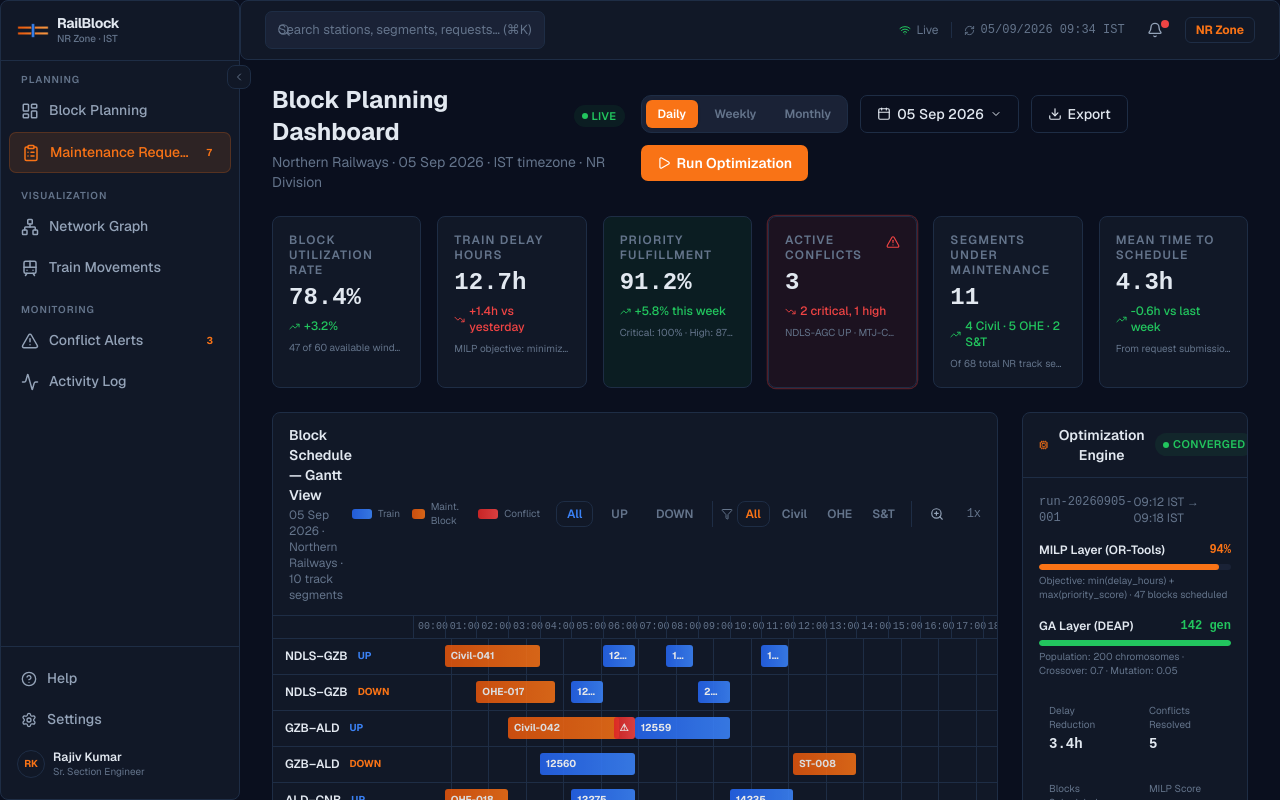
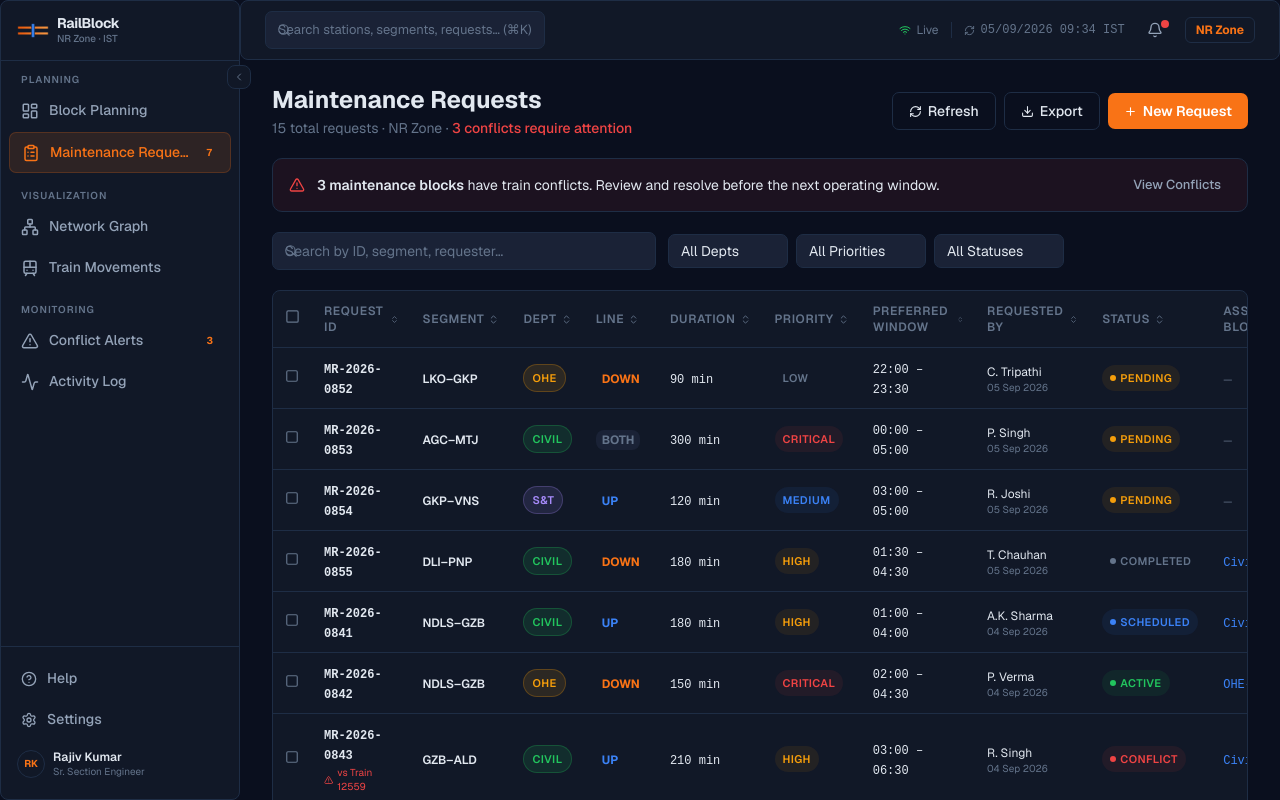
Before and after one commit to krishnapandey16760/SIH27, a Next.js app: page /maintenance-request-management in a window 1280 px wide. Built offline with nearby package versions, Linux system fonts and the light colour scheme.

Commit message:
maintenance list fixed

```diff
--- a/src/app/layout.tsx
+++ b/src/app/layout.tsx
@@ -44,9 +44,7 @@ export default function RootLayout({
             },
           }}
         />
-
-        <script type="module" async src="https://static.rocket.new/rocket-web.js?_cfg=https%3A%2F%2Frailblock7256back.builtwithrocket.new&_be=https%3A%2F%2Fappanalytics.rocket.new&_v=0.1.20" />
-        <script type="module" defer src="https://static.rocket.new/rocket-shot.js?v=0.0.3" /></body>
+      </body>
     </html>
   );
 }
--- a/src/app/maintenance-request-management/page.tsx
+++ b/src/app/maintenance-request-management/page.tsx
@@ -1,28 +1,12 @@
 import React from 'react';
 import AppLayout from '@/components/applayout';
-import MetricsBentoGrid from '../components/MetricsBentoGrid';
-import GanttChartSection from '../components/GanttChartSection';
-import OptimizationPanel from '../components/OptimizationPanel';
-import ActivityFeed from '../components/ActivityFeed';
-import DashboardHeader from '../components/DashboardHeader';
+import RequestsPageClient from './components/RequestsPageClient';
 
-// Backend integration: fetch today's block schedule, train movements, and optimization status from /api/block-planning/today
-export default function BlockPlanningDashboard() {
+// Backend integration: GET /api/maintenance-requests?zone=NR
+export default function MaintenanceRequestManagementPage() {
   return (
     <AppLayout>
-      <div className="space-y-6 fade-in">
-        <DashboardHeader />
-        <MetricsBentoGrid />
-        <div className="grid grid-cols-1 xl:grid-cols-4 gap-6">
-          <div className="xl:col-span-3">
-            <GanttChartSection />
-          </div>
-          <div className="xl:col-span-1 space-y-4">
-            <OptimizationPanel />
-            <ActivityFeed />
-          </div>
-        </div>
-      </div>
+      <RequestsPageClient />
     </AppLayout>
   );
 }
```
Also changed, not shown: src/app/maintenance-request-management/components/RequestDetailDrawer.tsx (+5 -4 lines), src/app/maintenance-request-management/components/RequestsPageClient.tsx (+6 -4 lines), 1 other file (tests, documents, lock files or other folders).
